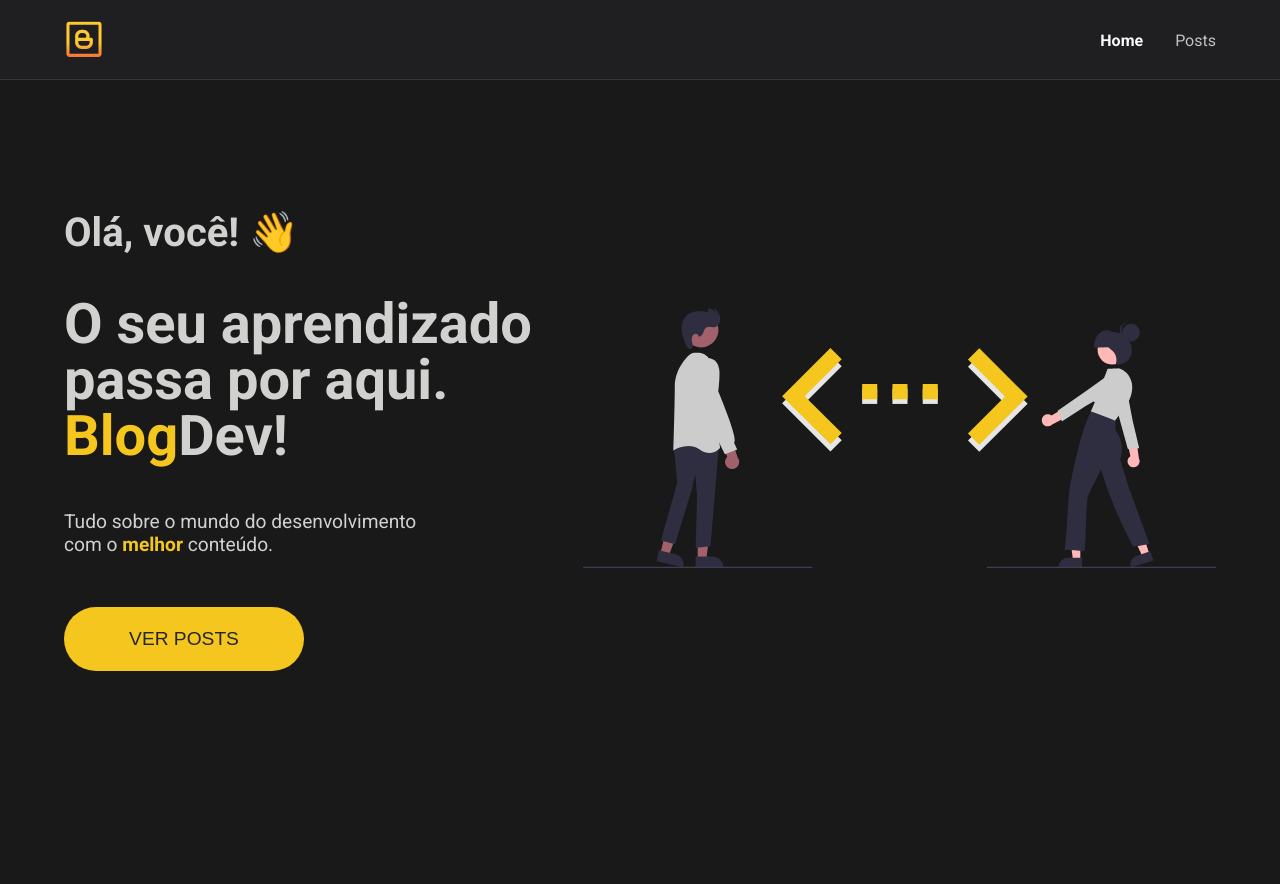
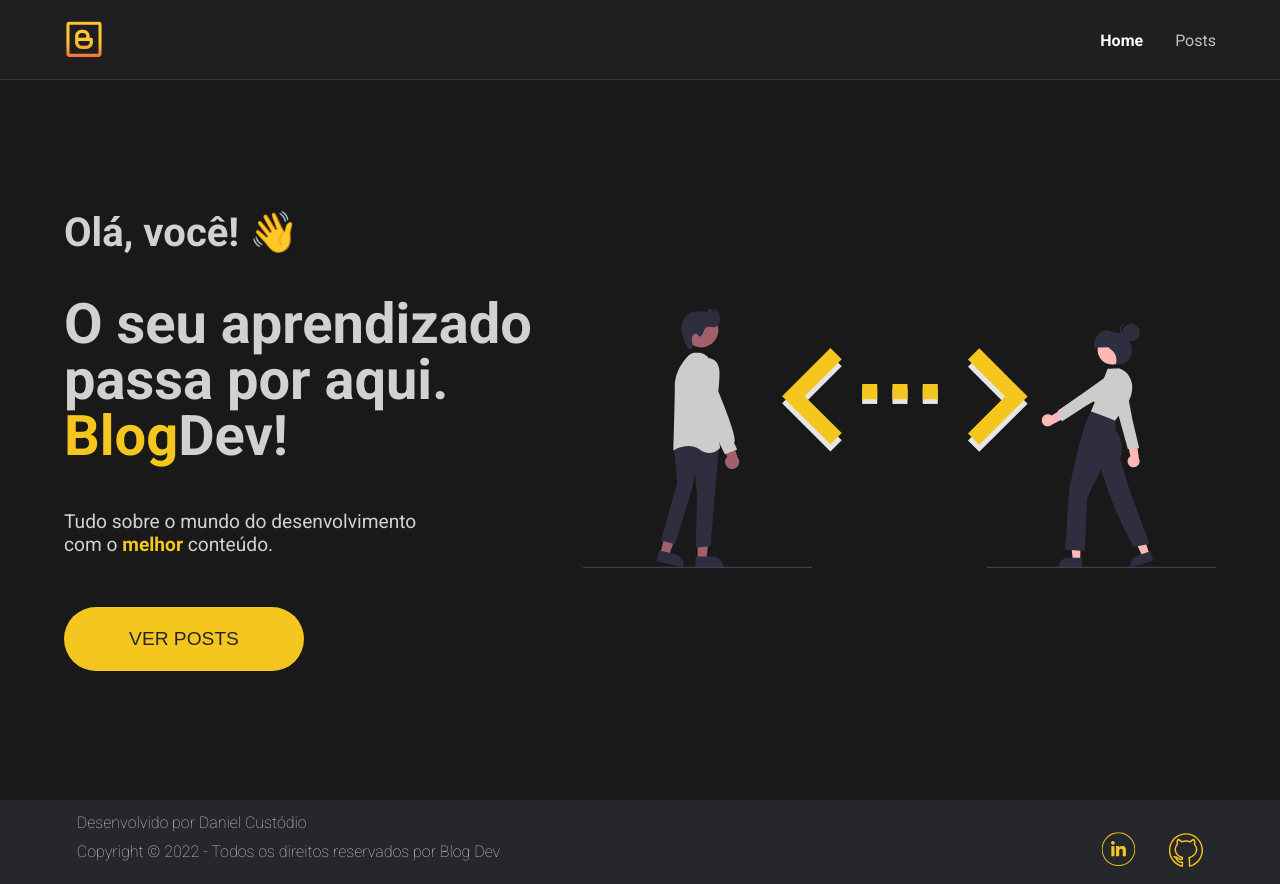
Before and after one commit to DanielSCustodio/Blog-com-Next.js, a Next.js app: page / in a window 1280 px wide. Before the commit the page ends 800 px from the top, so only its background shows below. Built offline with nearby package versions, Linux system fonts and the light colour scheme.

Commit message:
feat: Created footer

```diff
--- /dev/null
+++ b/src/components/Footer/footer.module.sass
@@ -0,0 +1,54 @@
+.footer
+  background-color: #26272B
+
+
+.container
+  max-width: 90vw
+  margin: 0 auto
+  margin-top: 5rem
+  padding: 0.8rem
+
+  div
+    h4
+      font-weight: 100
+      margin: 0
+
+      @media (max-width: 720px)
+        font-size: 0.7rem
+
+  .content
+    display: flex
+    justify-content: space-between
+    align-items: center
+
+    @media (max-width: 720px)
+      flex-direction: column
+      justify-content: start
+      align-items: start
+
+    div
+      p
+        font-weight: 100
+        margin: 0
+
+        @media (max-width: 720px)
+          font-size: 0.7rem
+          margin-top: 0.5rem
+
+    div
+      a
+        img
+          max-width: 35px
+
+          @media (max-width: 720px)
+            margin-left: 0
+            max-width: 25px
+            margin-top: 0.5rem
+
+
+
+        &:hover
+          filter: contrast(150%)
+
+        &+:any-link
+          margin-left: 2rem
--- /dev/null
+++ b/src/components/Footer/index.tsx
@@ -0,0 +1,34 @@
+import style from './footer.module.sass';
+
+export function Footer() {
+  return (
+    <footer className={style.footer}>
+      <section className={style.container}>
+        <div>
+          <h4>Desenvolvido por Daniel Custódio</h4>
+        </div>
+        <section className={style.content}>
+          <div>
+            <p>Copyright © 2022 - Todos os direitos reservados por Blog Dev</p>
+          </div>
+          <div>
+            <a
+              href="https://www.linkedin.com/in/danielscustodio/"
+              target="_blank"
+              rel="noreferrer"
+            >
+              <img src="linkedin.svg" alt="linkedin" />
+            </a>
+            <a
+              href="https://github.com/DanielSCustodio"
+              target="_blank"
+              rel="noreferrer"
+            >
+              <img src="github.svg" alt="github" />
+            </a>
+          </div>
+        </section>
+      </section>
+    </footer>
+  );
+}
--- a/src/components/Header/index.tsx
+++ b/src/components/Header/index.tsx
@@ -1,6 +1,6 @@
 import Link from 'next/link';
 import { ActiveLink } from '../ActiveLink';
-import style from './style.module.sass';
+import style from './header.module.sass';
 
 export function Header() {
   return (
--- a/src/pages/_app.tsx
+++ b/src/pages/_app.tsx
@@ -1,3 +1,4 @@
+import { Footer } from '../components/Footer';
 import { Header } from '../components/Header';
 import '../styles/globals.sass';
 
@@ -6,6 +7,7 @@ function MyApp({ Component, pageProps }) {
     <>
       <Header />
       <Component {...pageProps} />
+      <Footer />
     </>
   );
 }
```
Also changed, not shown: src/pages/posts/posts.module.sass (+1 -12 lines), public/github.svg (added), public/linkedin.svg (added), src/components/Header/header.module.sass (renamed from src/components/Header/style.module.sass).
